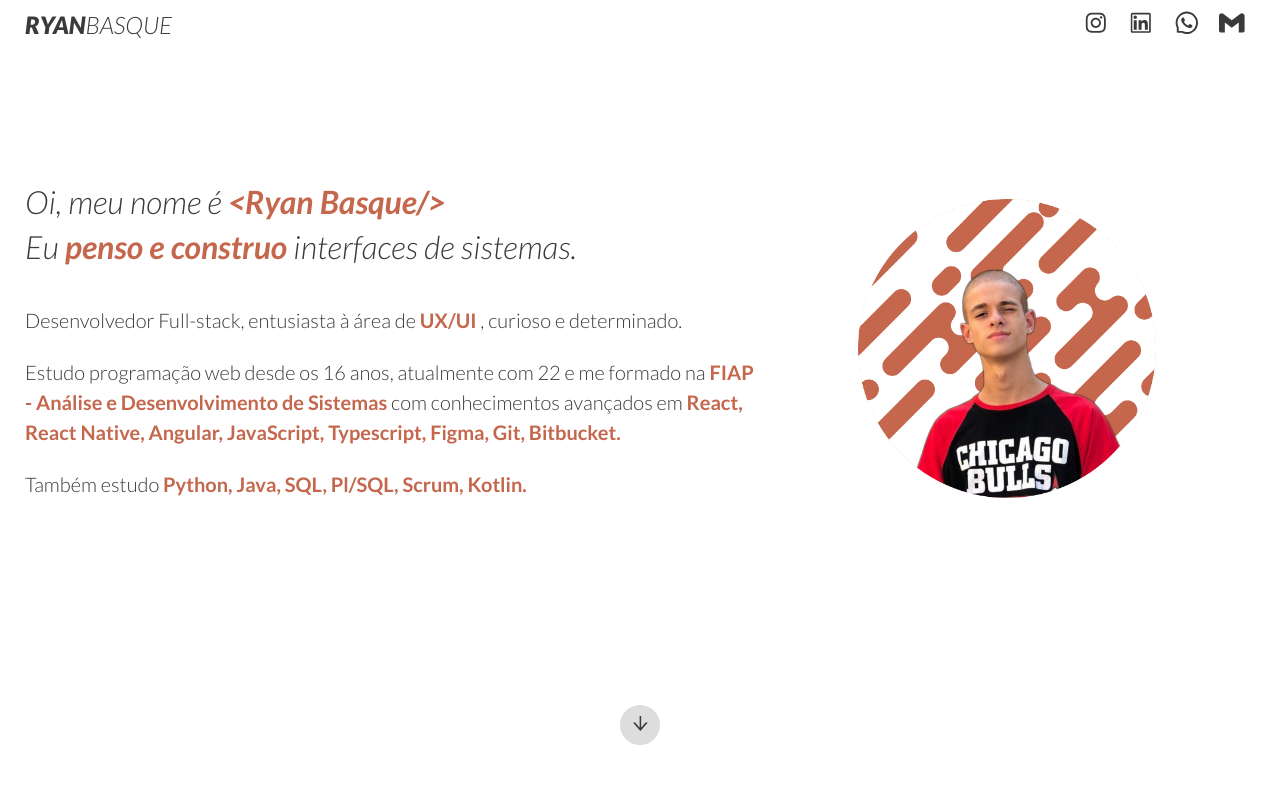
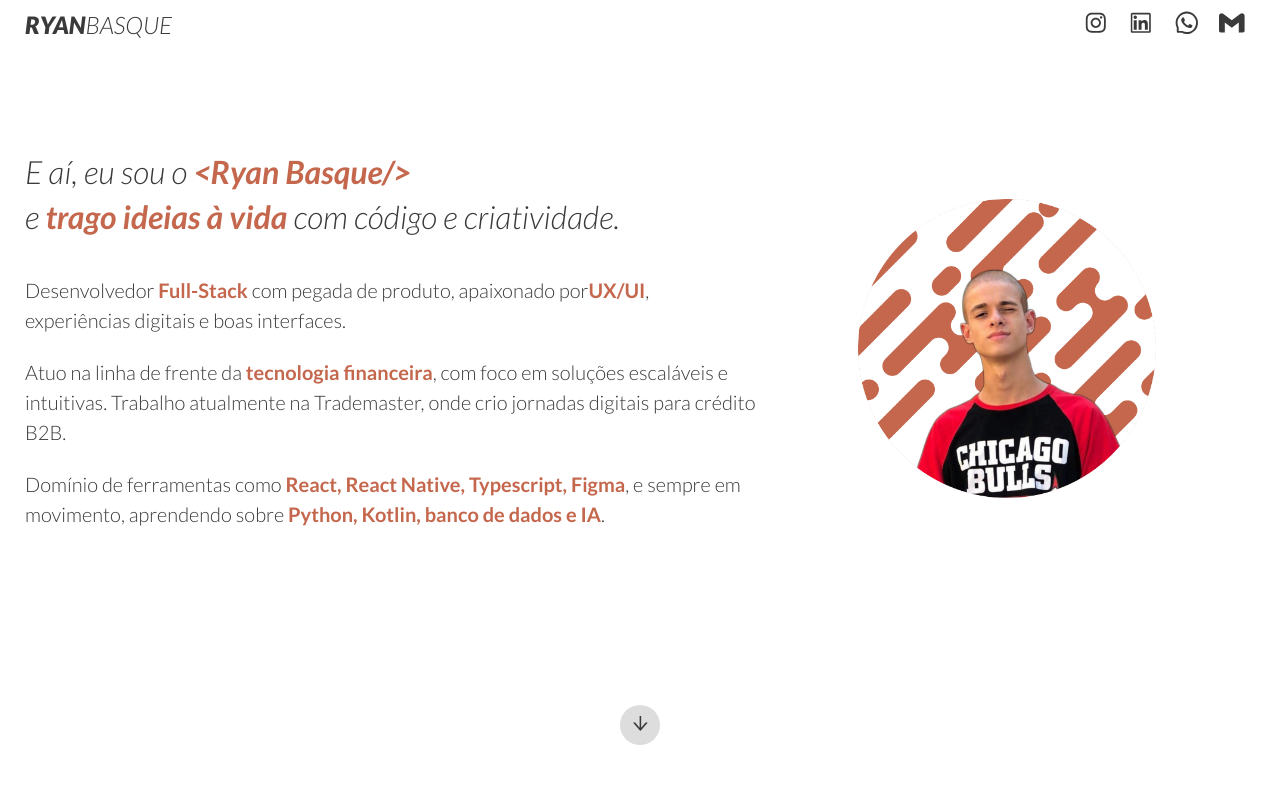
Before and after one commit to RyanBasque/ryan-basque-portifolio, a React (Create React App) app: page / in a window 1280 px wide. Shown: the top 800 px of the page. Built offline with nearby package versions, Linux system fonts and the light colour scheme; no server answers; the database is empty.

Commit message:
chore(dev-deps): create dev denpendences

```diff
--- a/src/components/molecules/homeFirstView/index.tsx
+++ b/src/components/molecules/homeFirstView/index.tsx
@@ -25,24 +25,21 @@ const HomeFirstView = () => {
         <ResponsiveContainer>
           <TextContainer>
             <h1 data-aos="fade-up" data-aos-duration="500">
-              Oi, meu nome é <span>&lt;Ryan Basque/&gt;</span> <br /> Eu{" "}
-              <span>penso e construo</span> interfaces de sistemas.
+              E aí, eu sou o <span>&lt;Ryan Basque/&gt;</span><br />
+              e <span>trago ideias à vida</span> com código e criatividade.
             </h1>
             <p data-aos="fade-up" data-aos-duration="1000">
-              Desenvolvedor Full-stack, entusiasta à área de <span>UX/UI</span>{" "}
-              , curioso e determinado.
+              Desenvolvedor <span>Full-Stack</span> com pegada de produto, apaixonado por
+              <span>UX/UI</span>, experiências digitais e boas interfaces.
             </p>
             <p data-aos="fade-up" data-aos-duration="1500">
-              Estudo programação web desde os 16 anos, atualmente com 22 e me
-              formado na <span>FIAP - Análise e Desenvolvimento de Sistemas</span> com conhecimentos avançados em{" "}
-              <span>
-                React, React Native, Angular, JavaScript, Typescript, Figma,
-                Git, Bitbucket.
-              </span>
+              Atuo na linha de frente da <span>tecnologia financeira</span>, com foco em
+              soluções escaláveis e intuitivas. Trabalho atualmente na Trademaster,
+              onde crio jornadas digitais para crédito B2B.
             </p>
             <p data-aos="fade-up" data-aos-duration="1700">
-              Também estudo{" "}
-              <span>Python, Java, SQL, Pl/SQL, Scrum, Kotlin.</span>{" "}
+              Domínio de ferramentas como <span>React, React Native, Typescript, Figma</span>,
+              e sempre em movimento, aprendendo sobre <span>Python, Kotlin, banco de dados e IA</span>.
             </p>
           </TextContainer>
           <ImageContainer data-aos="zoom-in-right">
```
Also changed, not shown: package.json (+16 -14 lines).
